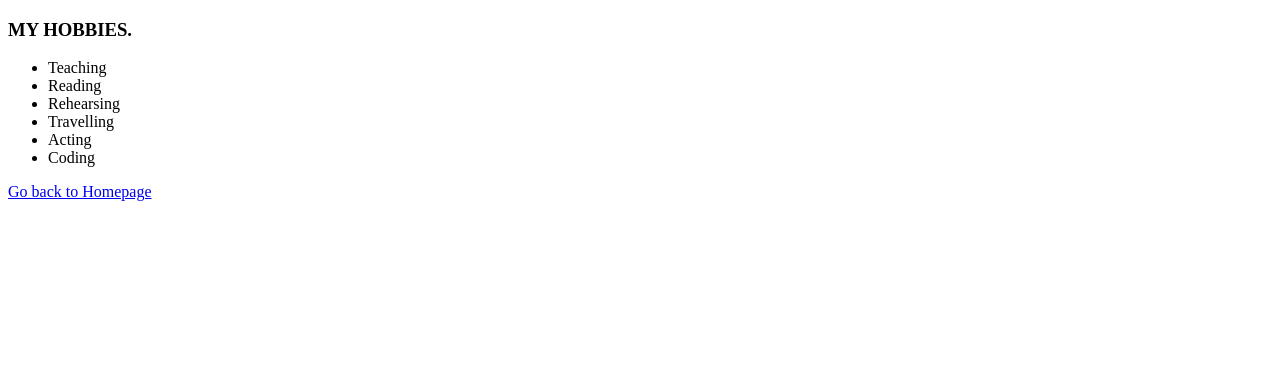
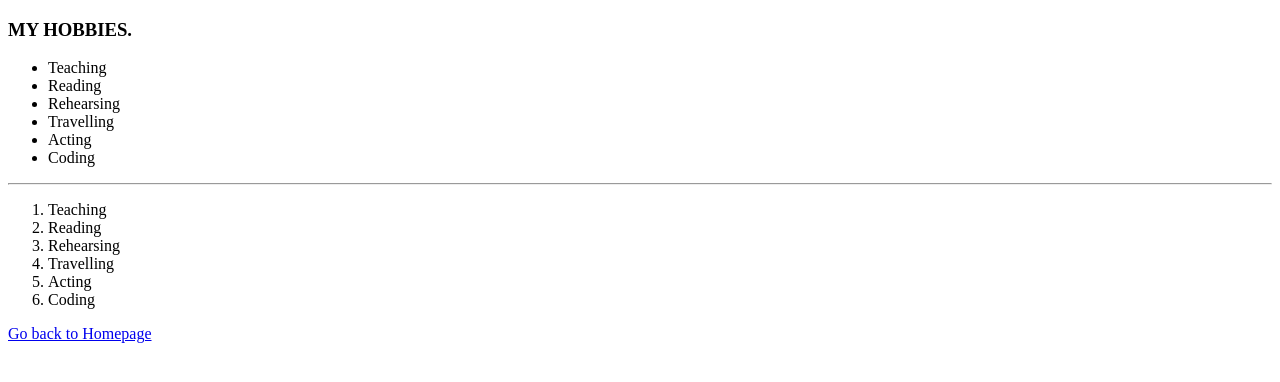
Before and after one commit to Vivace05/My-Final-HTML-Project, a plain HTML site: page pages/hobby/hobbies.html in a window 1280 px wide. Drawn offline with Linux system fonts and the light colour scheme.

Commit message:
Capacity bay html project

```diff
--- a/pages/hobby/hobbies.html
+++ b/pages/hobby/hobbies.html
@@ -20,7 +20,20 @@
 
     </ul>
 
-    <a href="../../Index.html">Go back to Homepage</a>
+    <hr>
+
+    <ol>
+        <li>Teaching</li>
+        <li>Reading</li>
+        <li>Rehearsing</li>
+        <li>Travelling</li>
+        <li>Acting</li>
+        <li>Coding</li>
+
+    </ol>
+
+
+    <a href="../../pages/index.html">Go back to Homepage</a>
 
 
 </body>
```
Also changed, not shown: pages/about/about.html (+1 -1 lines), pages/contact/contact.html (+1 -1 lines), pages/index.html (renamed from index.html, +4 -4 lines), pages/media/media.html (+1 -1 lines).
